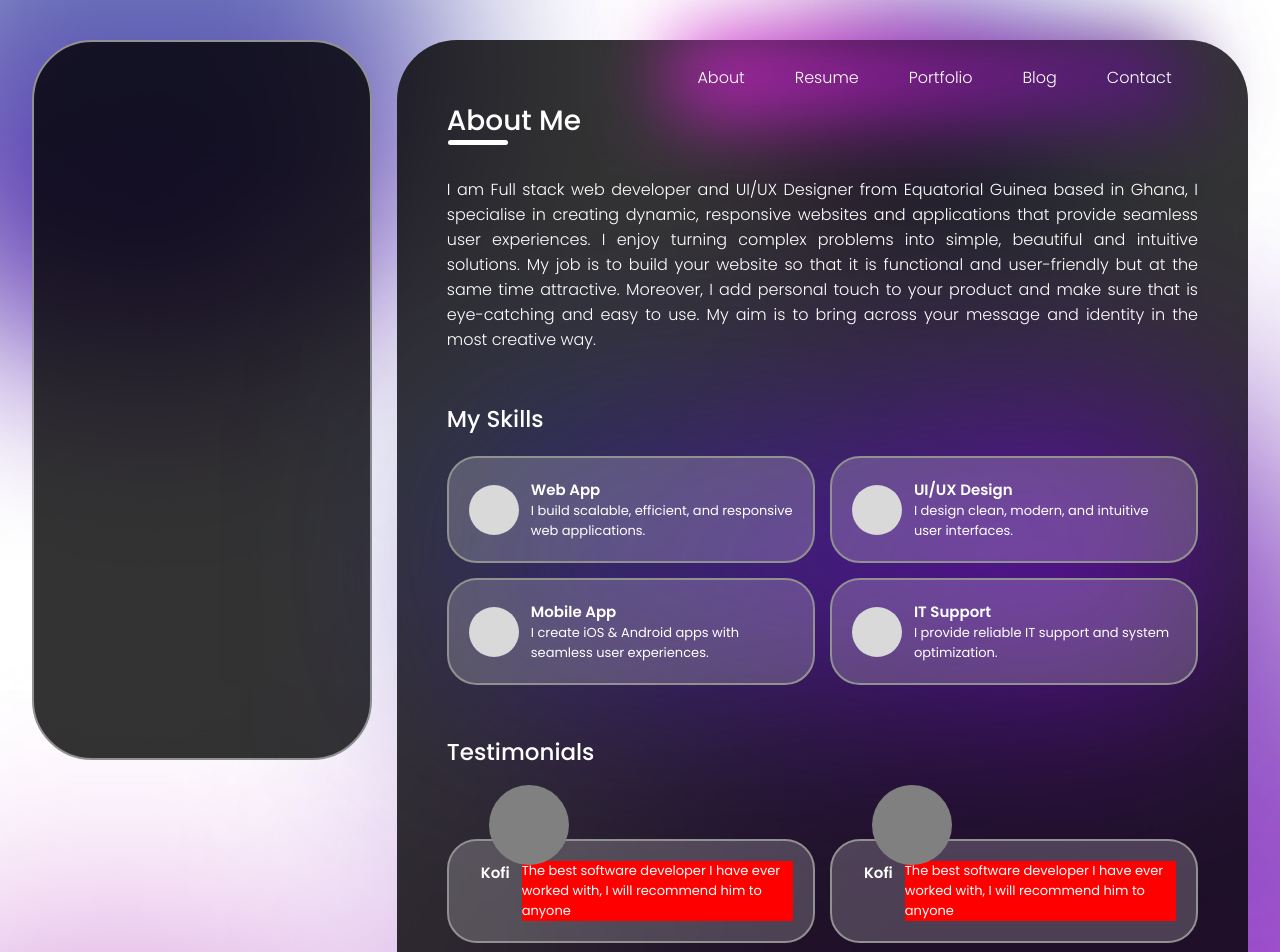
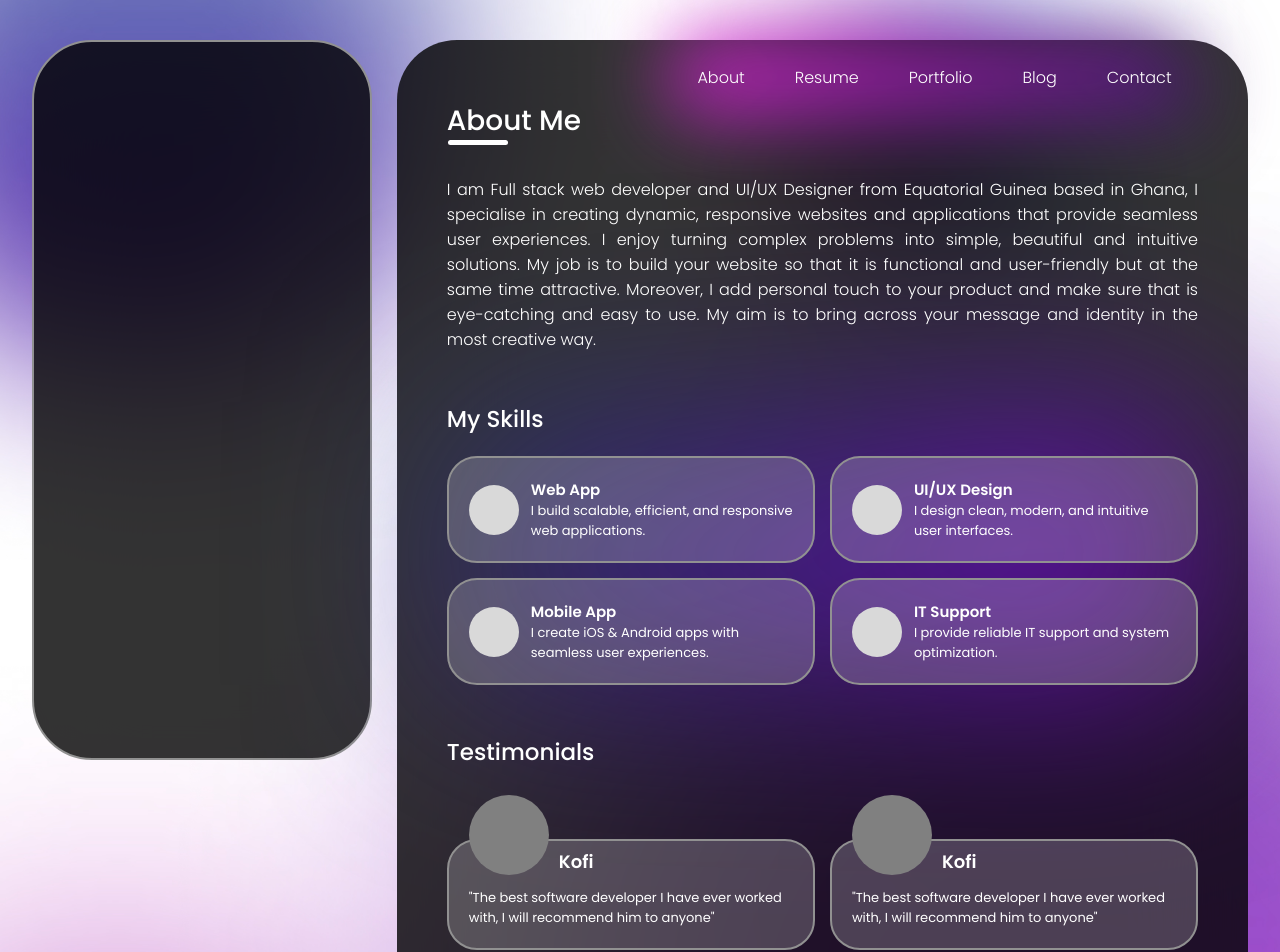
Before and after one commit to NapiTech-dev/my-portfolio, a React (Vite) app: page / in a window 1280 px wide. Shown: the top 952 px of the page. Built offline with nearby package versions, Linux system fonts and the light colour scheme.

Commit message:
done structuring testimonial section

```diff
--- a/src/components/TestimonialSection.jsx
+++ b/src/components/TestimonialSection.jsx
@@ -5,13 +5,11 @@ function TestimonialSection() {
   const testimonies = [
     {
       name: "Kofi",
-      summary:
-        "The best software developer I have ever worked with, I will recommend him to anyone",
+      summary: `"The best software developer I have ever worked with, I will recommend him to anyone"`,
     },
     {
       name: "Kofi",
-      summary:
-        "The best software developer I have ever worked with, I will recommend him to anyone",
+      summary: `"The best software developer I have ever worked with, I will recommend him to anyone"`,
     },
   ];
 
@@ -22,7 +20,9 @@ function TestimonialSection() {
         {testimonies.map((testimony) => (
           <div className="testimony-box">
             <div className="tesimony-image-box">
-                <div className="testimony-image-background"></div>
+              <div className="testimony-image-background">
+                <img src="" alt="" srcset="" />
+              </div>
             </div>
             <div className="testimony-title">{testimony.name}</div>
             <div className="testimony-details-box">
--- a/src/styles/TestimonialSection.css
+++ b/src/styles/TestimonialSection.css
@@ -19,7 +19,7 @@
 
 .testimony-box {
   background: rgb(255, 255, 255, 0.2);
-  display: flex;
+  display: block;
   padding: 20px;
   justify-content: center;
   gap: 12px;
@@ -28,26 +28,23 @@
 }
 
 .tesimony-image-box {
-    background-color: yellow;
+  position: absolute;
+  top: 60px;
 }
 
-.testimony-image-background{
-    position: absolute;
-    bottom: 150px;
+.testimony-image-background {
   height: 80px;
   width: 80px;
   background-color: gray;
   border-radius: 50%;
-    margin-left: 20px;
 }
 
-.testimony-details-box {
-    background-color: red;
-}
-
-.testimony-title{
+.testimony-title {
   font-weight: 600;
-  font-size: 15px;
+  font-size: 18px;
+  position: relative;
+  margin-left: 90px;
+  bottom: 20%;
 }
 
 .testimony-text {
```
Lines whose indentation alone changed are shown as unchanged.
